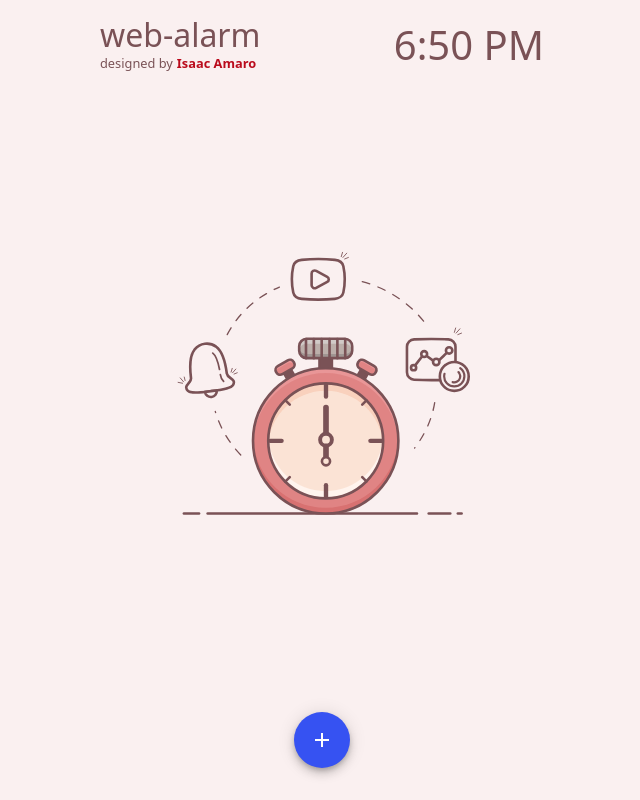
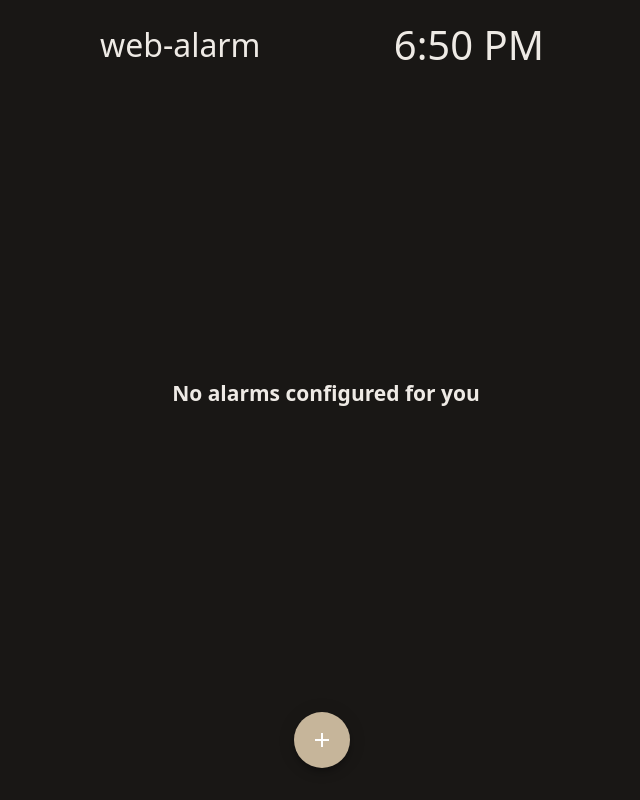
Before and after one commit to isaacamaro03/web-alarm, a React (Create React App) app: page / in a window 1280 px wide. Shown: the whole page, without its empty margins (318-958 px from the left). Built offline with nearby package versions, Linux system fonts and the light colour scheme.

Commit message:
Changed general theming

```diff
--- a/src/components/Root/Header/Header.js
+++ b/src/components/Root/Header/Header.js
@@ -2,32 +2,32 @@ import { Typography, makeStyles } from "@material-ui/core";
 
 import { Clock } from "./Clock";
 
-const useStyles = makeStyles((theme) => ({
+const useStyles = makeStyles(theme => ({
   root: {
     display: "flex",
     justifyContent: "space-between",
     alignItems: "center",
-    fontWeight: "300",
+    fontWeight: "300"
   },
   titleWrapper: {
     display: "inline-block",
-    fontWeight: "500",
+    fontWeight: "500"
   },
   descWrapper: {
     "& > span": {
-      fontSize: ".8rem",
+      fontSize: ".8rem"
     },
     "& > a": {
       fontSize: ".8rem",
       marginLeft: ".25rem",
       fontWeight: "bold",
-      color: theme.palette.primary.dark,
-    },
+      color: theme.palette.primary.dark
+    }
   },
   title: {
     fontSize: "2rem",
-    fontWeight: "500",
-  },
+    fontWeight: "500"
+  }
 }));
 
 const Header = () => {
@@ -39,17 +39,6 @@ const Header = () => {
         <Typography variant="h1" className={classes.title}>
           web-alarm
         </Typography>
-        <div className={classes.descWrapper}>
-          <span>designed by</span>
-          <a
-            target="_blank"
-            rel="noopener noreferrer"
-            href="https://github.com/isaacamaro03"
-            data-testid="author-link"
-          >
-            Isaac Amaro
-          </a>
-        </div>
       </div>
       <Clock startDate={new Date()} />
     </header>
--- a/src/components/Root/Main/AddAlarm/AddAlarmPopup/AddAlarmPopup.js
+++ b/src/components/Root/Main/AddAlarm/AddAlarmPopup/AddAlarmPopup.js
@@ -5,9 +5,10 @@ import { CSSTransition } from "react-transition-group";
 import RepeatInputs from "./RepeatInputs/RepeatInputs";
 import { TimeInputs } from "./TimeInputs";
 
-const useStyles = makeStyles((theme) => ({
+const useStyles = makeStyles(theme => ({
   root: {
     background: alpha(theme.palette.secondary.main, 0.8),
+    backdropFilter: "blur(5px)",
     transition: `width 140ms cubic-bezier(0.4, 0, 1, 1), height 180ms ease-out, box-shadow 140ms linear 185ms, border-radius 180ms cubic-bezier(0, 0, 0.2, 1)`,
     position: "absolute",
     bottom: "28px",
@@ -16,26 +17,26 @@ const useStyles = makeStyles((theme) => ({
     width: "56px",
     height: "56px",
     borderRadius: "50%",
-    boxShadow: theme.shadows[1],
+    boxShadow: theme.shadows[1]
   },
   open: {
     "&-enter": {
-      opacity: 1,
+      opacity: 1
     },
     "&-enter-active, &-enter-done": {
       opacity: 1,
       width: "280px",
       height: "344px",
       borderRadius: "16px",
-      boxShadow: theme.shadows[8],
+      boxShadow: theme.shadows[8]
     },
     "&-exit": {
-      opacity: 1,
-    },
+      opacity: 1
+    }
   },
   body: {
-    padding: "1rem",
-  },
+    padding: "1rem"
+  }
 }));
 
 const AddAlarmPopup = ({
@@ -47,7 +48,7 @@ const AddAlarmPopup = ({
   onHourChange,
   onMinuteChange,
   onPeriodActive,
-  onRepetitionChange,
+  onRepetitionChange
 }) => {
   const classes = useStyles();
 
--- a/src/components/Root/Main/AlarmList/AlarmItem/AlarmItem.js
+++ b/src/components/Root/Main/AlarmList/AlarmItem/AlarmItem.js
@@ -5,12 +5,12 @@ import { useState } from "react";
 import { ItemDetails } from "./ItemDetails";
 import { formatAlarmTime } from "./utils";
 
-const useStyles = makeStyles((theme) => ({
+const useStyles = makeStyles(theme => ({
   root: {
     padding: ".5rem",
     borderRadius: "8px",
-    background: alpha(theme.palette.primary.light, 0.15),
-    boxShadow: `-2px 3px 1px 1px ${alpha(theme.palette.primary.light, 0.2)}`,
+    background: alpha(theme.palette.primary.light, 0.4),
+    boxShadow: `-2px 3px 1px 1px ${alpha(theme.palette.primary.light, 0.2)}`
   },
   body: {},
   cardTop: {
@@ -19,16 +19,16 @@ const useStyles = makeStyles((theme) => ({
 
     "& > time": {
       fontSize: "1.5rem",
-      fontWeight: "500",
-    },
+      fontWeight: "500"
+    }
   },
   cardBottom: {
     display: "flex",
-    marginTop: ".5rem",
+    marginTop: ".5rem"
   },
   moreSettingsButton: {
-    marginLeft: "auto",
-  },
+    marginLeft: "auto"
+  }
 }));
 
 const AlarmItem = ({ alarmData }) => {
--- a/src/components/Root/Main/AlarmList/AlarmList.js
+++ b/src/components/Root/Main/AlarmList/AlarmList.js
@@ -12,15 +12,18 @@ const useStyles = makeStyles({
     paddingLeft: ".5rem",
 
     "& > img": {
-      margin: "auto 0",
-    },
+      margin: "auto 0"
+    }
   },
   wrapper: {
     display: "flex",
     flexFlow: "column",
     gap: "1rem",
-    padding: "0 .25rem .25rem .25rem",
+    padding: "0 .25rem .25rem .25rem"
   },
+  noAlarmsTitle: {
+    margin: "auto"
+  }
 });
 
 const AlarmList = ({ alarms }) => {
@@ -28,14 +31,7 @@ const AlarmList = ({ alarms }) => {
 
   const EmptyListIllustration = () => {
     return (
-      <img
-        src={
-          process.env.NODE_ENV === "development"
-            ? "./web-alarm/clock_illustration.svg"
-            : "./clock_illustration.svg"
-        }
-        alt="a clock to serve as a space filler when there's no alarms configured"
-      />
+      <h2 className={classes.noAlarmsTitle}>No alarms configured for you</h2>
     );
   };
 
@@ -43,7 +39,7 @@ const AlarmList = ({ alarms }) => {
     <div className={classes.root}>
       {alarms.length ? (
         <div className={classes.wrapper}>
-          {alarms.map((alarm) => (
+          {alarms.map(alarm => (
             <AlarmItem key={alarm.key} alarmData={alarm} />
           ))}
         </div>
--- a/src/components/shared/ThemeProvider/ThemeProvider.js
+++ b/src/components/shared/ThemeProvider/ThemeProvider.js
@@ -6,38 +6,38 @@ const defaultTheme = createTheme({
     MuiCssBaseline: {
       "@global": {
         body: {
-          color: "hsl(353deg 20% 40%)",
-        },
-      },
+          color: "hsla(37, 100%, 98%, 0.93)"
+        }
+      }
     },
     MuiPaper: {
       rounded: {
-        borderRadius: "8px",
-      },
+        borderRadius: "8px"
+      }
     },
     MuiButton: {
       root: {
         textTransform: "none",
         borderRadius: "8px",
-        lineHeight: "1.25rem",
-      },
-    },
+        lineHeight: "1.25rem"
+      }
+    }
   },
   palette: {
     background: {
-      default: "hsla(0, 50%, 96%, 1)",
-      paper: "hsla(0, 50%, 96%, 1)",
+      default: "hsla(37, 10%, 9%, 1)",
+      paper: "hsla(37, 10%, 9%, 1)"
     },
     primary: {
-      main: "hsl(354, 89%, 55%)",
+      main: "hsla(37, 100%, 65%, 1)"
     },
     secondary: {
-      main: "hsl(231, 88%, 58%)",
-    },
+      main: "hsla(37, 29%, 70%, 0.99)"
+    }
   },
   typography: {
-    fontFamily: ["system-ui", "sans-serif"].join(","),
-  },
+    fontFamily: ["system-ui", "sans-serif"].join(",")
+  }
 });
 
 const ThemeProvider = ({ children }) => {
```
Also changed, not shown: src/App.css (+9 -2 lines), public/clock_illustration.svg (deleted), 1 other file (tests, documents, lock files or other folders).
